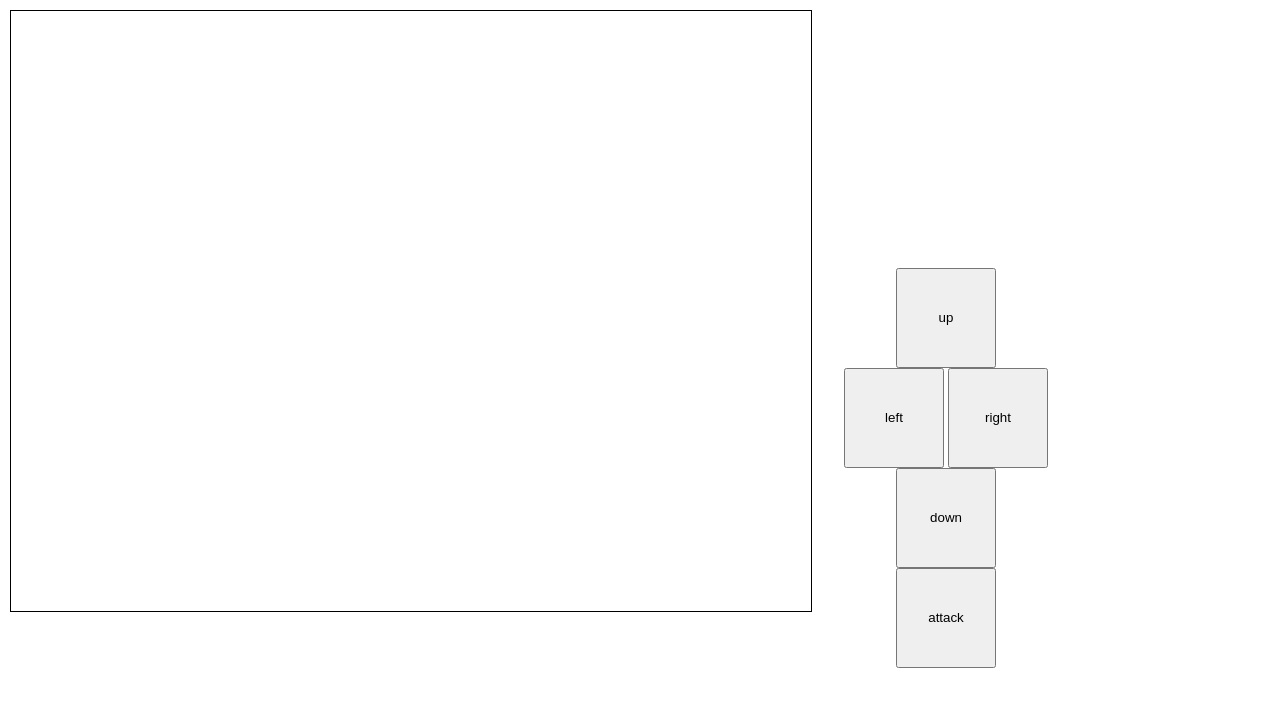
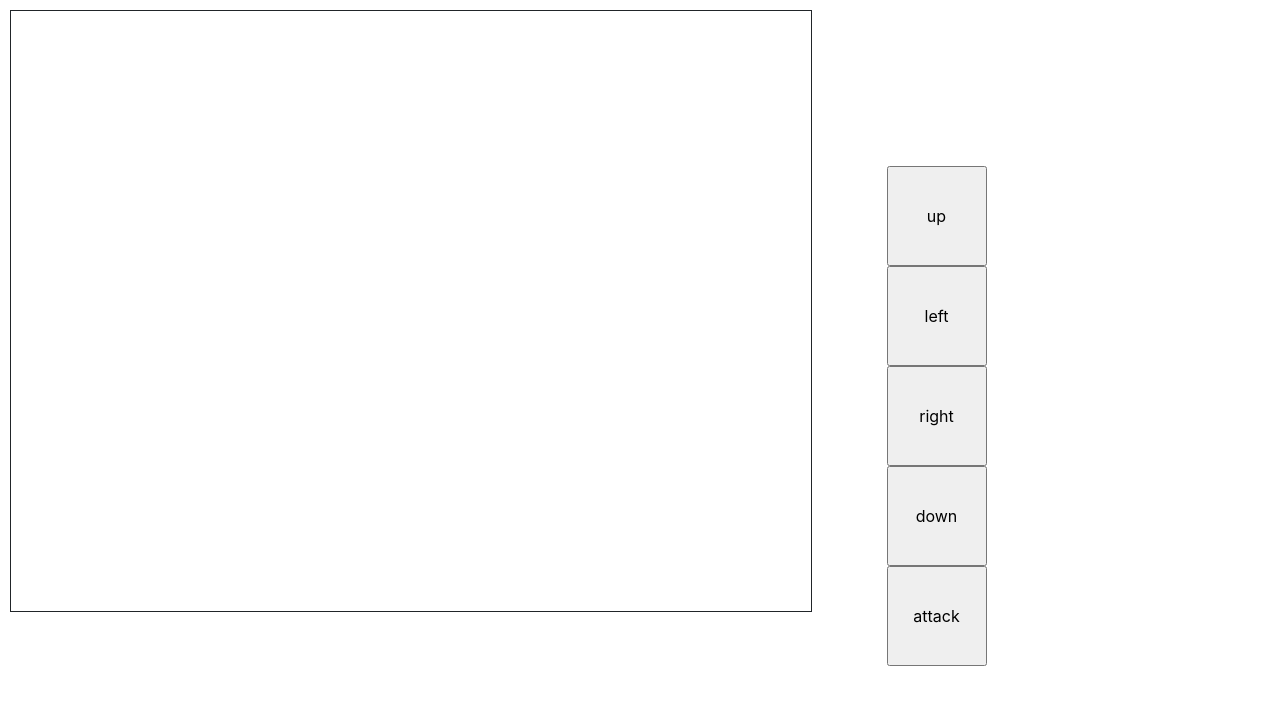
Before and after one commit to mayflower/mayrogue, a website: page frontend/index.html in a window 1280 px wide. Drawn offline with nearby package versions, Linux system fonts and the light colour scheme; files whose address does not match are found by name.

Commit message:
add basic gui structure

```diff
--- /dev/null
+++ b/frontend/gui.js
@@ -0,0 +1,3 @@
+define(['jquery', 'bootstrap'], function($) {
+
+});
--- a/frontend/index.html
+++ b/frontend/index.html
@@ -2,11 +2,13 @@
     <head>
         <link rel="stylesheet" href="style.css"/>
         <title>Mayrogue</title>
+        <meta name="viewport" content="width=device-width, initial-scale=1.0">
+        <link href="components/bootstrap-assets/css/bootstrap.min.css" rel="stylesheet" media="screen">
     </head>
     <body>
-      <script data-main="main.js" type="text/javascript"
-         src="require.js"></script>
+        <script data-main="main.js" type="text/javascript" src="require.js"></script>
 
+        <div id="main">
             <canvas id="stage" width="800" height="600"></canvas>
 
             <div id="controls">
@@ -16,5 +18,7 @@
                 <input type="button" value="down" id="control-down" /><br>
                 <input type="button" value="attack" id="control-ctrl" />
             </div>
+        </div>
+
     </body>
 </html>
--- a/frontend/main.js
+++ b/frontend/main.js
@@ -7,7 +7,10 @@ require.config({
       'underscore': '../underscore',
       'mousetrap': '../mousetrap',
       'domReady': '../domReady',
-      'fastclick': '../fastclick'
+      'fastclick': '../fastclick',
+      // Bootstrap
+      'bootstrap': '../components/bootstrap-assets/js/bootstrap.min',
+      'jquery': '../components/jquery/jquery.min'
    },
    shim: {
       'underscore': {
@@ -18,8 +21,12 @@ require.config({
       },
       'socket.io': {
          exports: 'io'
-      }
+      },
+      'jquery': {
+         exports: 'jQuery'
+      },
+      'bootstrap': ['jquery']
    }
 });
 
-require(['/dispatch.js']);
+require(['/dispatch.js', '/gui.js']);
--- a/server.js
+++ b/server.js
@@ -19,6 +19,7 @@ var express = require('express'),
 
 app.use(express.static(__dirname + '/frontend/'));
 app.use('/scripts/', express.static(__dirname + '/scripts/'));
+app.use('/components/', express.static(__dirname + '/components/'));
 
 // setup environments
 var configuration = {
```
Lines whose indentation alone changed are shown as unchanged.
